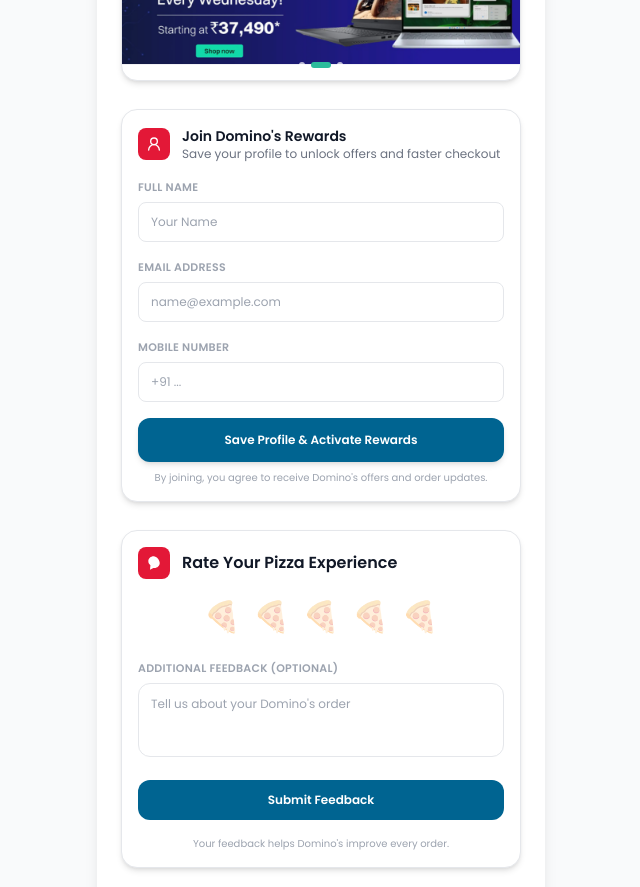
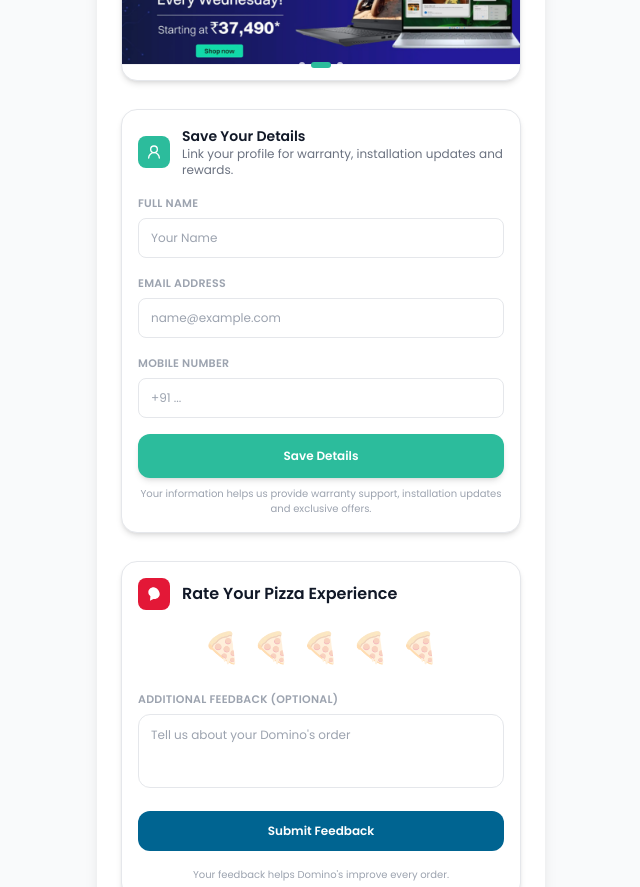
Before and after one commit to aadi310/Croma-Smart-Receipt-India, a Next.js app: page / in a window 1280 px wide. Shown: the part 1520-2407 px from the top of the page, without its empty margins (319-959 px from the left). Built offline with nearby package versions, Linux system fonts and the light colour scheme.

Commit message:
Update page.tsx

```diff
--- a/app/page.tsx
+++ b/app/page.tsx
@@ -1362,50 +1362,59 @@ loop: true,
 </div>
 
 
-          {/* Join Domino's Rewards Section */}
+          {/* Profile / Rewards Activation Section */}
+
 <div className="bg-white rounded-2xl border border-gray-200 shadow-md mx-3 mt-4 p-4 font-poppins">
 
 {profileUpdateSuccess ? (
 
-    <div className="text-center py-4 bg-green-50 rounded-xl border border-green-100">
-
-      <div className="w-12 h-12 bg-green-100 rounded-full flex items-center justify-center mx-auto mb-3">
-        <svg className="w-6 h-6 text-green-600" fill="none" stroke="currentColor" viewBox="0 0 24 24">
+
+<div className="text-center py-4 bg-[#F1FBF8] rounded-xl border border-[#D6F2EC]">
+
+  <div className="w-12 h-12 bg-[#D6F2EC] rounded-full flex items-center justify-center mx-auto mb-3">
+
+    <svg
+      className="w-6 h-6 text-[#2CBC9C]"
+      fill="none"
+      stroke="currentColor"
+      viewBox="0 0 24 24"
+    >
       <path strokeLinecap="round" strokeLinejoin="round" strokeWidth="2.5" d="M5 13l4 4L19 7"></path>
     </svg>
+
   </div>
 
   <div className="text-sm font-semibold text-gray-900 mb-1">
-        Welcome to Domino's Rewards!
-      </div>
-
-      <div className="text-xs text-green-700 font-medium">
-        Your profile has been saved and rewards are now active.
-      </div>
-
-    </div>
+    Profile Saved Successfully
+  </div>
+
+  <div className="text-xs text-gray-600">
+    Your details are now linked to this purchase for warranty, installation updates and rewards tracking.
+  </div>
+
+</div>
+
 
 ) : (
 
+
 <>
+
   {/* Header */}
-      <div className="flex items-center justify-between mb-3">
-
-        <div className="flex items-center">
-
-          <div className="bg-[#E31837] p-2 rounded-lg mr-3">
+  <div className="flex items-center mb-3">
+
+    <div className="bg-[#2CBC9C] p-2 rounded-lg mr-3">
       <User2 className="h-4 w-4 text-white" />
     </div>
 
     <div>
       <div className="text-sm font-semibold text-gray-900">
-              Join Domino's Rewards
-            </div>
+        Save Your Details
+      </div>
+
       <div className="text-xs text-gray-500">
-              Save your profile to unlock offers and faster checkout
-            </div>
-          </div>
-
+        Link your profile for warranty, installation updates and rewards.
+      </div>
     </div>
 
   </div>
@@ -1415,6 +1424,7 @@ loop: true,
   <div className="space-y-3">
 
     <div className="space-y-1">
+
       <label className="text-[11px] font-semibold text-gray-400 uppercase tracking-wide">
         Full Name
       </label>
@@ -1423,13 +1433,17 @@ loop: true,
         type="text"
         placeholder="Your Name"
         value={profile.name}
-            onChange={(e) => setProfile((prev) => ({ ...prev, name: e.target.value }))}
-            className="w-full h-10 px-3 text-xs border border-gray-200 rounded-lg focus:outline-none focus:border-[#E31837]"
+        onChange={(e) =>
+          setProfile((prev) => ({ ...prev, name: e.target.value }))
+        }
+        className="w-full h-10 px-3 text-xs border border-gray-200 rounded-lg focus:outline-none focus:border-[#2CBC9C]"
       />
+
     </div>
 
 
     <div className="space-y-1">
+
       <label className="text-[11px] font-semibold text-gray-400 uppercase tracking-wide">
         Email Address
       </label>
@@ -1438,13 +1452,17 @@ loop: true,
         type="email"
         placeholder="name@example.com"
         value={profile.email}
-            onChange={(e) => setProfile((prev) => ({ ...prev, email: e.target.value }))}
-            className="w-full h-10 px-3 text-xs border border-gray-200 rounded-lg focus:outline-none focus:border-[#E31837]"
+        onChange={(e) =>
+          setProfile((prev) => ({ ...prev, email: e.target.value }))
+        }
+        className="w-full h-10 px-3 text-xs border border-gray-200 rounded-lg focus:outline-none focus:border-[#2CBC9C]"
       />
+
     </div>
 
 
     <div className="space-y-1">
+
       <label className="text-[11px] font-semibold text-gray-400 uppercase tracking-wide">
         Mobile Number
       </label>
@@ -1453,9 +1471,12 @@ loop: true,
         type="tel"
         placeholder="+91 ..."
         value={profile.mobile}
-            onChange={(e) => setProfile((prev) => ({ ...prev, mobile: e.target.value }))}
-            className="w-full h-10 px-3 text-xs border border-gray-200 rounded-lg focus:outline-none focus:border-[#E31837]"
+        onChange={(e) =>
+          setProfile((prev) => ({ ...prev, mobile: e.target.value }))
+        }
+        className="w-full h-10 px-3 text-xs border border-gray-200 rounded-lg focus:outline-none focus:border-[#2CBC9C]"
       />
+
     </div>
 
   </div>
@@ -1463,22 +1484,25 @@ loop: true,
 
   {/* CTA */}
   <button
-        className="w-full mt-4 bg-[#006491] text-white h-11 text-xs font-semibold rounded-xl shadow-md transition active:scale-[0.98]"
+    className="w-full mt-4 bg-[#2CBC9C] text-white h-11 text-xs font-semibold rounded-xl shadow-md transition active:scale-[0.98]"
     onClick={handleProfileUpdate}
   >
-        Save Profile & Activate Rewards
+    Save Details
   </button>
 
 
-      {/* Helper text */}
+  {/* Helper Text */}
   <div className="text-[10px] text-gray-400 text-center mt-2">
-        By joining, you agree to receive Domino's offers and order updates.
+    Your information helps us provide warranty support, installation updates and exclusive offers.
   </div>
 
 </>
+
+
 )}
 
 </div>
+
 
       {/* Feedback Section */}
 <div className="bg-white rounded-2xl border border-gray-200 shadow-md mx-3 mt-4 p-4 font-poppins">
```
Lines whose indentation alone changed are shown as unchanged.
